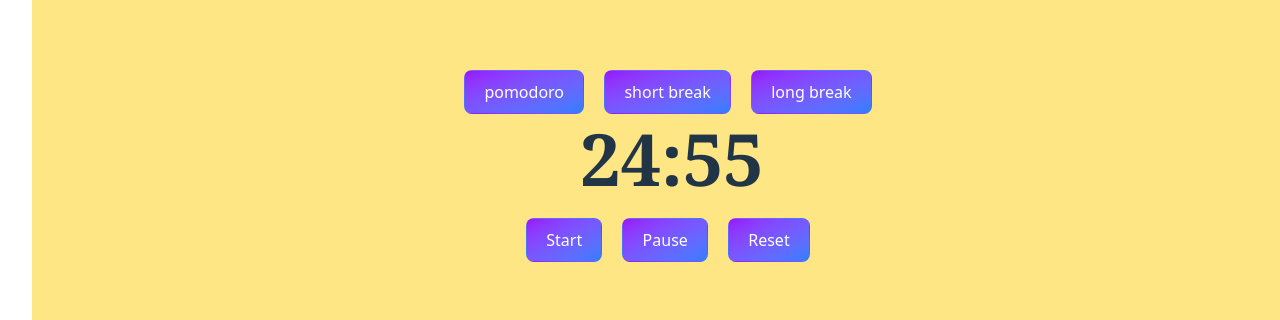
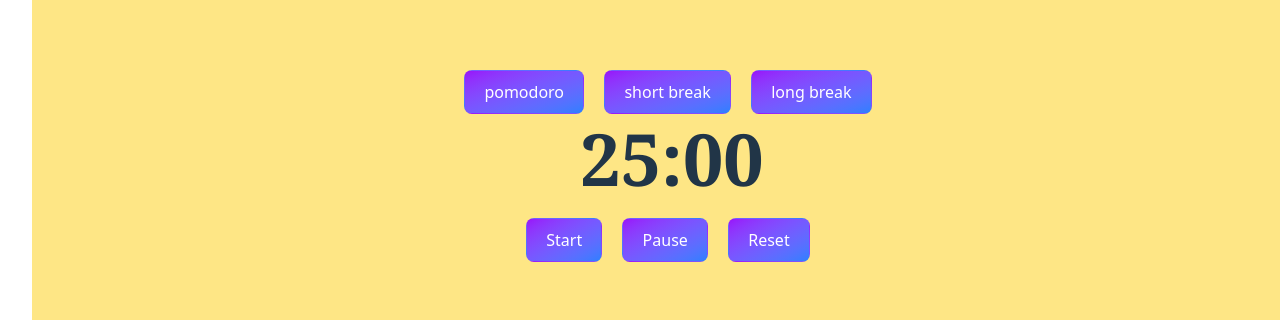
Before and after one commit to Abboscode/pomodoro_timer_pr, a React (Vite) app in the folder pomodoro-timer/: page / in a window 1280 px wide. Shown: the part 262-582 px from the top of the page. Built offline with nearby package versions, Linux system fonts and the light colour scheme.

Commit message:
fix timer , move up to parent a timer change

```diff
--- a/pomodoro-timer/src/App.jsx
+++ b/pomodoro-timer/src/App.jsx
@@ -2,9 +2,8 @@ import { useState } from 'react'
 import reactLogo from './assets/react.svg'
 import viteLogo from '/vite.svg'
 import './App.css'
-import Durations from './components/Durations'
-import PeriodButtons from './components/PeriodButtons'
-import ClockActions from './components/ClockActions'
+
+import ParentTimer from './components/ParentTimer'
 
 function App() {
   const [count, setCount] = useState(0)
@@ -14,9 +13,7 @@ function App() {
       <div className='h-screen w-screen flex flex-col justify-between bg-amber-200'>
         <div>TOP</div>
         <div className='flex flex-col justify-items-center'  >
-          <PeriodButtons></PeriodButtons>
-          <Durations></Durations>
-          <ClockActions></ClockActions>
+          <ParentTimer></ParentTimer>
         </div>
         <div>Bottom</div>
       </div>
--- a/pomodoro-timer/src/components/ClockActions.jsx
+++ b/pomodoro-timer/src/components/ClockActions.jsx
@@ -1,9 +1,9 @@
 import { useState,useEffect } from 'react'
 
-export default function ClockActions() {
+export default function ClockActions({onClikkStart,onClickPause,onClickReset}) {
   return (
     <div className="flex  justify-center gap-3 ">
-        <button type ="button" className="text-white bg-gradient-to-br from-purple-600 to-blue-500 hover:bg-gradient-to-bl focus:ring-4 focus:outline-none focus:ring-blue-300 dark:focus:ring-blue-800 font-medium rounded-lg text-sm px-5 py-2.5 text-center me-2 mb-2">Start</button>
+        <button onClick={onClikkStart} type ="button" className="text-white bg-gradient-to-br from-purple-600 to-blue-500 hover:bg-gradient-to-bl focus:ring-4 focus:outline-none focus:ring-blue-300 dark:focus:ring-blue-800 font-medium rounded-lg text-sm px-5 py-2.5 text-center me-2 mb-2">Start</button>
         <button type="button" className="text-white bg-gradient-to-br from-purple-600 to-blue-500 hover:bg-gradient-to-bl focus:ring-4 focus:outline-none focus:ring-blue-300 dark:focus:ring-blue-800 font-medium rounded-lg text-sm px-5 py-2.5 text-center me-2 mb-2">Pause</button>
         <button type="button" className="text-white bg-gradient-to-br from-purple-600 to-blue-500 hover:bg-gradient-to-bl focus:ring-4 focus:outline-none focus:ring-blue-300 dark:focus:ring-blue-800 font-medium rounded-lg text-sm px-5 py-2.5 text-center me-2 mb-2">Reset</button>
 
--- a/pomodoro-timer/src/components/Durations.jsx
+++ b/pomodoro-timer/src/components/Durations.jsx
@@ -3,13 +3,11 @@
 import {  useState } from "react"
 import { useEffect } from "react"
 import { useRef } from "react"
-export default function Durations({ focusDuration=[25,0], breakDuration }) {
+export default function Durations({ isFocus ,isBreak, focusDuration=[25,0], breakDuration }) {
 
-  const  [minutes, setMinutes]  = useState(focusDuration[0])
-  const [seconds, setSeconds ] = useState(focusDuration[1])
-  const [ isRunning, setIsRunning ] = useState(true)
-  const secRef = useRef(focusDuration[1]);
-  const minRef = useRef(focusDuration[0]);
+ const [min, sec] = isFocus? focusDuration: (isBreak)? breakDuration:focusDuration;
+
+
  const formatTime = (time) => {
   if (time < 10&& time >=0) {
     return `0${time}`;
@@ -19,39 +17,7 @@ export default function Durations({ focusDuration=[25,0], breakDuration }) {
 
 
  }
-  useEffect(() => {
-    let timer;
-    const interval =1000;
-
-    timer = setInterval(() => {
-
-      if (isRunning) {
-        if(secRef.current===0){
-          if(minRef.current===0){
-            setIsRunning(false)
-            return<>you are done</>
-          }else{
-            minRef.current = minRef.current -1
-            setMinutes(minRef.current)
-           secRef.current =59
-            setSeconds(secRef.current)
-
-
-          }
-
-        }else{
-          secRef.current = secRef.current -1
-          setSeconds(secRef.current)
-        }
-
-      }
-
-
-    },interval);
-   return () => clearInterval(timer);
-
-  }, [isRunning]);
     return (
-    <div className="flex justify-center h-24 text-7xl  font-serif font-bold  "> {formatTime(minutes)+":"+formatTime(seconds)}</div>
+    <div className="flex justify-center h-24 text-7xl  font-serif font-bold  "> {formatTime(min)+":"+formatTime(sec)}</div>
 
     )}
--- /dev/null
+++ b/pomodoro-timer/src/components/ParentTimer.jsx
@@ -0,0 +1,74 @@
+
+import Durations from "./Durations"
+import { useEffect, useState } from "react"
+import PeriodButtons from "./PeriodButtons"
+import ClockActions from "./ClockActions"
+export default function ParentTimer() {
+    const [isRunning, setIsRunning] = useState(false)
+    const [focusDuration, setFocusDuration] = useState([25, 0])
+    const [breakDuration, setBreakDuration] = useState([5, 0])
+
+    useEffect(() => {
+
+        const timerId = setInterval(() => {
+            if (isRunning) {
+                setFocusDuration((prev) => {
+                    const [min, sec] = prev;
+                    if (sec === 0) {
+                        if (min === 0) {
+                            // When focus time is over, switch to break time
+                            return [0, 0]; // You can handle the transition to break time here
+                        } else {
+                            // Decrease minutes and reset seconds to 59
+                            return [min - 1, 59];
+                        }
+
+
+                    }else{
+
+                        return [min, sec - 1];
+                    }
+                })
+
+            }
+
+        }, 1000);
+        return () => clearInterval(timerId);
+
+    }, [isRunning]);
+
+
+
+    const onClickReset = () => {
+        setFocusDuration([25, 0])
+        setBreakDuration([5, 0])
+        setIsRunning(false)
+
+
+
+    }
+    const onClickStart = () => {
+
+        setIsRunning(true);
+
+        console.log(isRunning);
+
+    }
+    return (
+
+        <div className="flex flex-col justify-items-center"  >
+            <PeriodButtons focusDuration={focusDuration} breakDuration={breakDuration} setFocusDuration={setFocusDuration} setBreakDuration={setBreakDuration}></PeriodButtons>
+            <Durations isRunningDuration={isRunning} focusDuration={focusDuration} breakDuration={breakDuration}></Durations>
+            <ClockActions onClikkStart={() => onClickStart()} onClickPause={() => setIsRunning(false)} onClickReset={onClickReset} ></ClockActions>
+        </div>
+
+
+    )
+
+
+
+
+
+
+
+}
```
Also changed, not shown: pomodoro-timer/src/components/PeriodButtons.jsx (line endings or trailing spaces).
